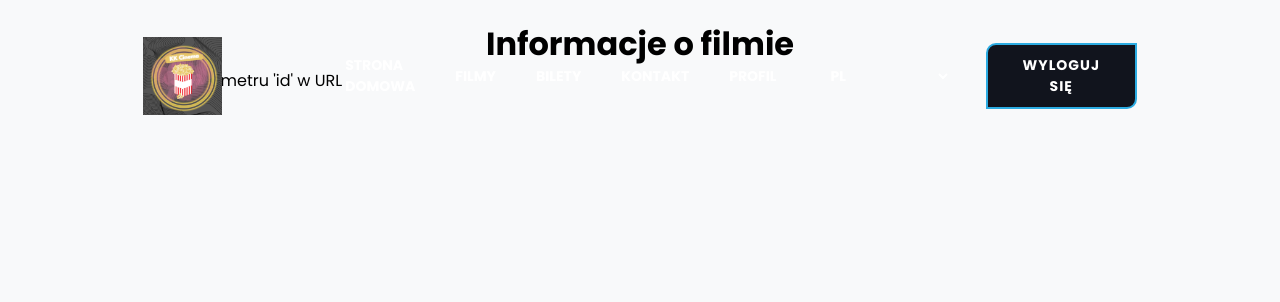
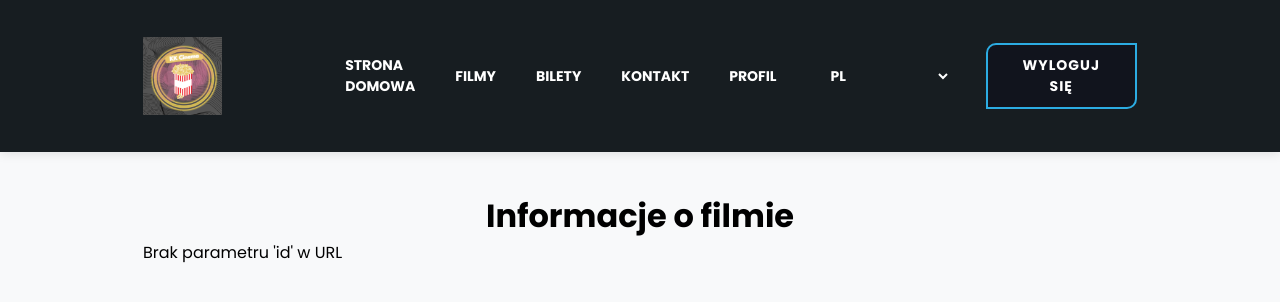
Before and after one commit to xKomil/WebMovieScrapper, a PHP site: page /movieDetails.php in a window 1280 px wide. Shown: the top 302 px of the page. Run offline with PHP 8.4, Linux system fonts and the light colour scheme; data that the repository does not hold is empty.

Commit message:
poprawienie css

```diff
--- a/css/movieDetails.css
+++ b/css/movieDetails.css
@@ -1,3 +1,13 @@
+.header {
+    position: relative;
+    z-index: 10;
+    width: 100%;
+    background: var(--eerie-black);
+    box-shadow: 0 2px 10px rgba(0, 0, 0, 0.1);
+    margin-bottom: 20px;
+}
+
+
 body {
     font-family: 'Poppins', sans-serif;
     background-color: #f8f9fa;
```
